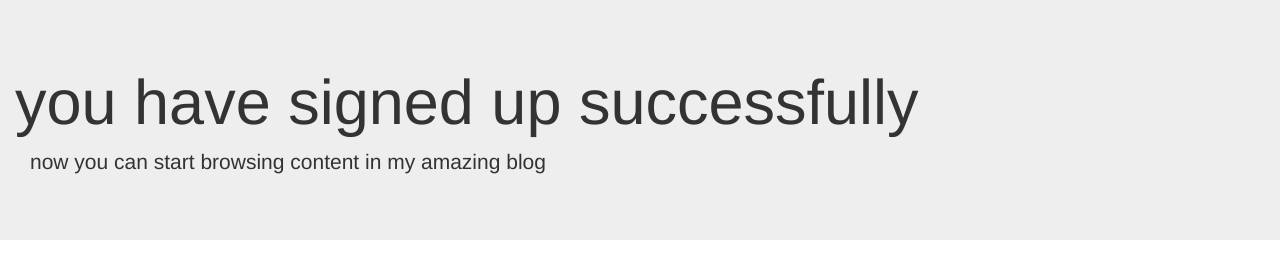
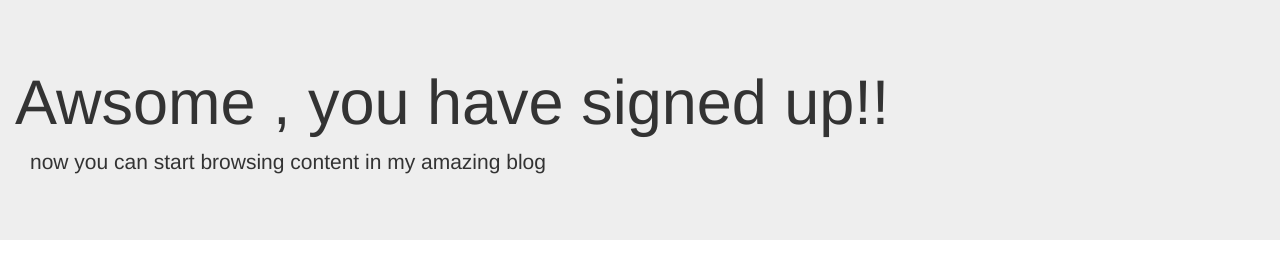
Before and after one commit to harelbaruchi/Newsletter, a website: page success.html in a window 1280 px wide. Drawn offline with nearby package versions, Linux system fonts and the light colour scheme.

Commit message:
change success h1

```diff
--- a/success.html
+++ b/success.html
@@ -12,7 +12,7 @@
   <body>
     <div class="jumbotron jumbotron-fluid">
       <div class="container-fluid py-5">
-        <h1 class="display-5 fw-bold">you have signed up successfully </h1>
+        <h1 class="display-5 fw-bold">Awsome , you have signed up!! </h1>
         <p class="col-md-8 fs-4">now you can start browsing content in my amazing blog</p>
 
       </div>
```
